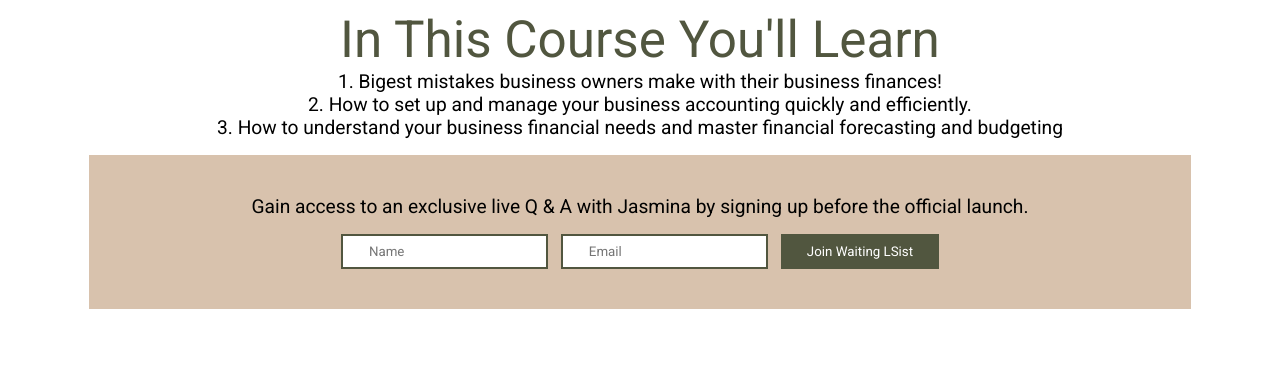
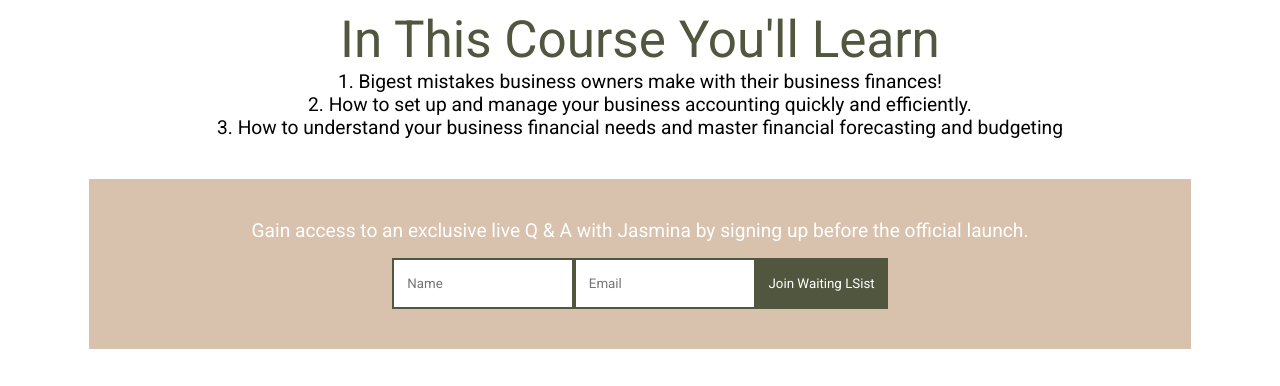
Before and after one commit to bradley-mubenga/yourbusinessfinance.com, a Next.js app: page / in a window 1280 px wide. Shown: the part 504-890 px from the top of the page. Before the commit the page ends 853 px from the top, so only its background shows below. Built offline with nearby package versions, Linux system fonts and the light colour scheme.

Commit message:
Make CTA Form Boxes Responsive

```diff
--- a/pages/components/about.js
+++ b/pages/components/about.js
@@ -14,7 +14,7 @@ export default function About() {
             </div>
             <div className='contactForm'>
                 <div>
-                    <p className='listItem'>Gain access to an exclusive live Q & A with Jasmina by signing up before the official launch.</p>
+                    <p className='listItem contactFormPText'>Gain access to an exclusive live Q & A with Jasmina by signing up before the official launch.</p>
                 </div>
                 <form action="/send-data-here" method="post">
                     <input type="text" id="name" name="first" placeholder='Name'/>
--- a/styles/home.scss
+++ b/styles/home.scss
@@ -58,7 +58,7 @@ html
     }
     .listContainer
     {
-        padding: 0 10vw 2vh 10vw;
+        padding: 0 10vw 5vh 10vw;
     }
     li {
         list-style-type: none;
@@ -70,6 +70,10 @@ html
         div
         {
             padding-bottom: 2vh;
+            .contactFormPText
+            {
+                color: brand.$white;
+            }
         }
         form
         {
--- a/styles/responsive.scss
+++ b/styles/responsive.scss
@@ -1,3 +1,4 @@
+@use "./brand.scss";
 // x-small devices (landscape phones, 575px and less)
 @media (max-width: 380px)
 {
@@ -18,6 +19,32 @@
     .listItem
     {
         font-size: 4vw;
+    }
+    .contactForm
+    {
+        padding: 5vh 5vw !important;
+    }
+    form
+    {
+        display: flex;
+        flex-direction: column;
+        justify-content: center;
+        span
+        {
+            padding: 0.5vh 0vw !important;
+        }
+        input
+        {
+            border: brand.$green 2px solid !important;
+            padding: 2vh 1vw !important;
+        }
+        button
+        {
+            padding: 2vh 1vw !important;
+            background-color: brand.$green;
+            border: none;
+            color: white;
+        }
     }
 }
 // Small devices (landscape phones, 576px and up)
@@ -41,6 +68,32 @@
     {
         font-size: 3.5vw;
     }
+    .contactForm
+    {
+        padding: 5vh 5vw !important;
+    }
+    form
+    {
+        display: flex;
+        flex-direction: column;
+        justify-content: center;
+        span
+        {
+            padding: 0.5vh 0vw !important;
+        }
+        input
+        {
+            border: brand.$green 2px solid !important;
+            padding: 2vh 1vw !important;
+        }
+        button
+        {
+            padding: 2vh 1vw !important;
+            background-color: brand.$green;
+            border: none;
+            color: white;
+        }
+    }
 }
 // Medium devices (tablets, 768px and up)
 @media (min-width: 768px)
@@ -63,6 +116,28 @@
     {
         font-size: 2vw;
     }
+    form
+    {
+        display: flex;
+        flex-direction: column;
+        justify-content: center;
+        span
+        {
+            padding: 0.5vh 0vw !important;
+        }
+        input
+        {
+            border: brand.$green 2px solid !important;
+            padding: 2vh 1vw !important;
+        }
+        button
+        {
+            padding: 2vh 1vw !important;
+            background-color: brand.$green;
+            border: none;
+            color: white;
+        }
+    }
 }
 // Large devices (desktops, 992px and up)
 @media (min-width: 992px)
@@ -84,6 +159,28 @@
     .listItem
     {
         font-size: 1.5vw;
+    }
+    form
+    {
+        display: flex;
+        flex-direction: row;
+        justify-content: center;
+        span
+        {
+            padding: 0.5vh 0vw !important;
+        }
+        input
+        {
+            border: brand.$green 2px solid !important;
+            padding: 2vh 1vw !important;
+        }
+        button
+        {
+            padding: 2vh 1vw !important;
+            background-color: brand.$green;
+            border: none;
+            color: white;
+        }
     }
 }
 // X-Large devices (large desktops, 1200px and up)
@@ -114,4 +211,26 @@
     {
         font-size: 1.5vw;
     }
+        form
+    {
+        display: flex;
+        flex-direction: row;
+        justify-content: center;
+        span
+        {
+            padding: 0.5vh 0vw !important;
+        }
+        input
+        {
+            border: brand.$green 2px solid !important;
+            padding: 2vh 1vw !important;
+        }
+        button
+        {
+            padding: 2vh 1vw !important;
+            background-color: brand.$green;
+            border: none;
+            color: white;
+        }
+    }
 }
```
